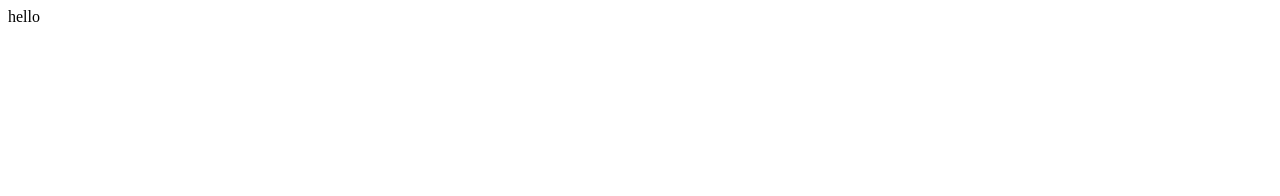
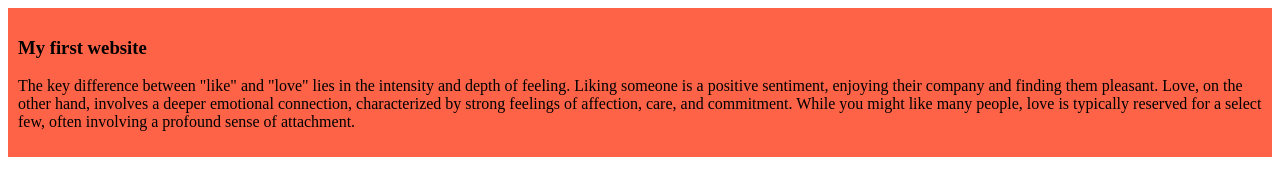
Before and after one commit to Tamanna-eng101/my-first-github-repo, a plain HTML site: page index.html in a window 1280 px wide. Drawn offline with Linux system fonts and the light colour scheme.

Commit message:
added the first blog

```diff
--- a/index.html
+++ b/index.html
@@ -3,9 +3,19 @@
 <head>
     <meta charset="UTF-8">
     <meta name="viewport" content="width=device-width, initial-scale=1.0">
-    <title>Document</title>
+    <title>My first github repo</title>
+    <link rel="stylesheet" href="styles ijt/blog.css">
 </head>
 <body>
-    hello
+    <div>
+      <h3>My first website</h3>
+      <p>
+        The key difference between "like" and "love" lies in the intensity and depth of feeling.
+        Liking someone is a positive sentiment, enjoying their company and finding them pleasant.
+        Love, on the other hand, involves a deeper emotional connection, characterized by strong feelings of affection, care, and commitment.
+        While you might like many people, love is typically reserved for a select few, often involving a profound sense of attachment.
+
+      </p>
+    </div>
 </body>
 </html>
--- /dev/null
+++ b/styles ijt/blog.css
@@ -0,0 +1,4 @@
+div{
+    background-color: tomato;
+    padding: 10px;
+}
```
Also changed, not shown: 1 other file.
